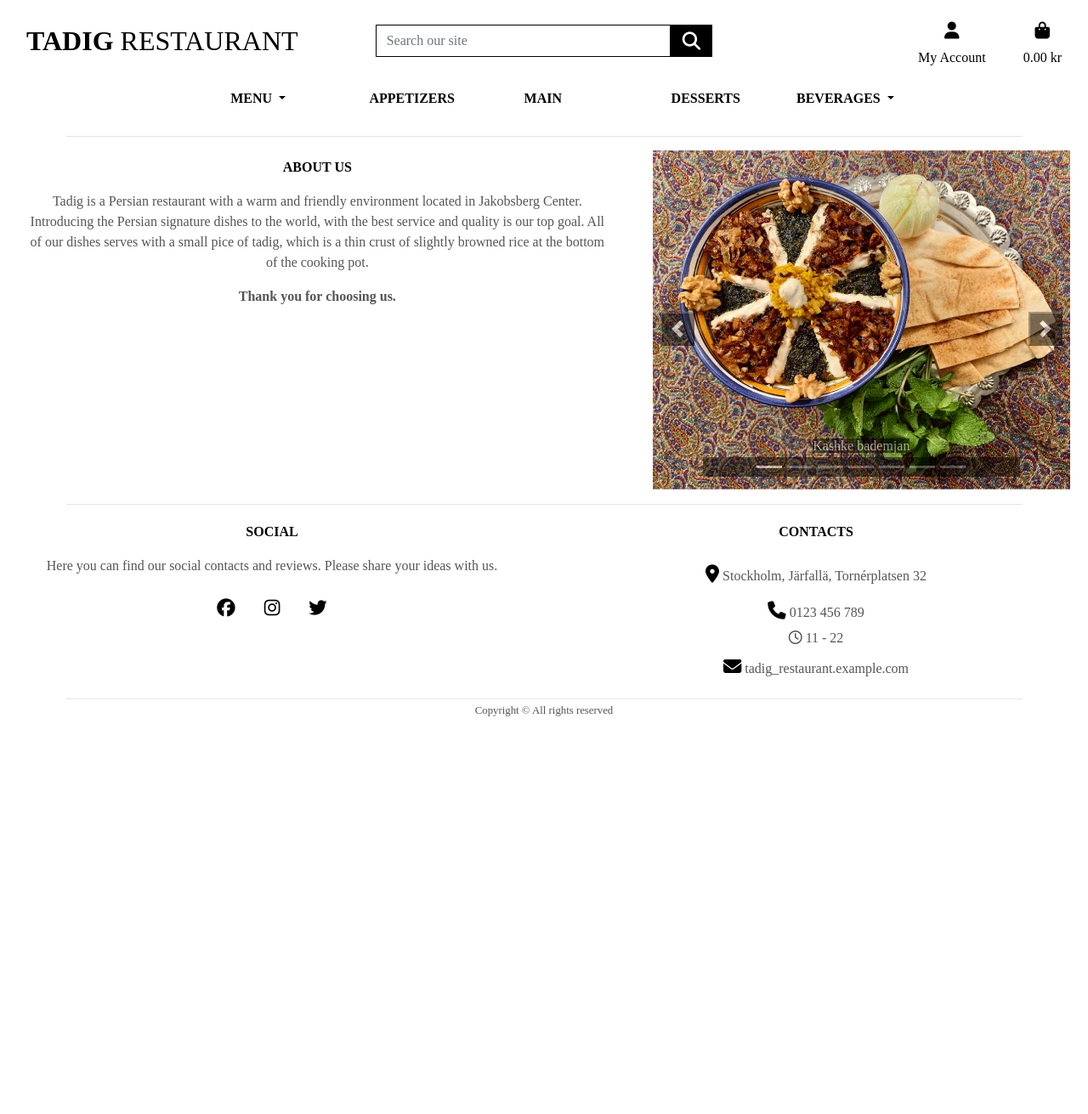
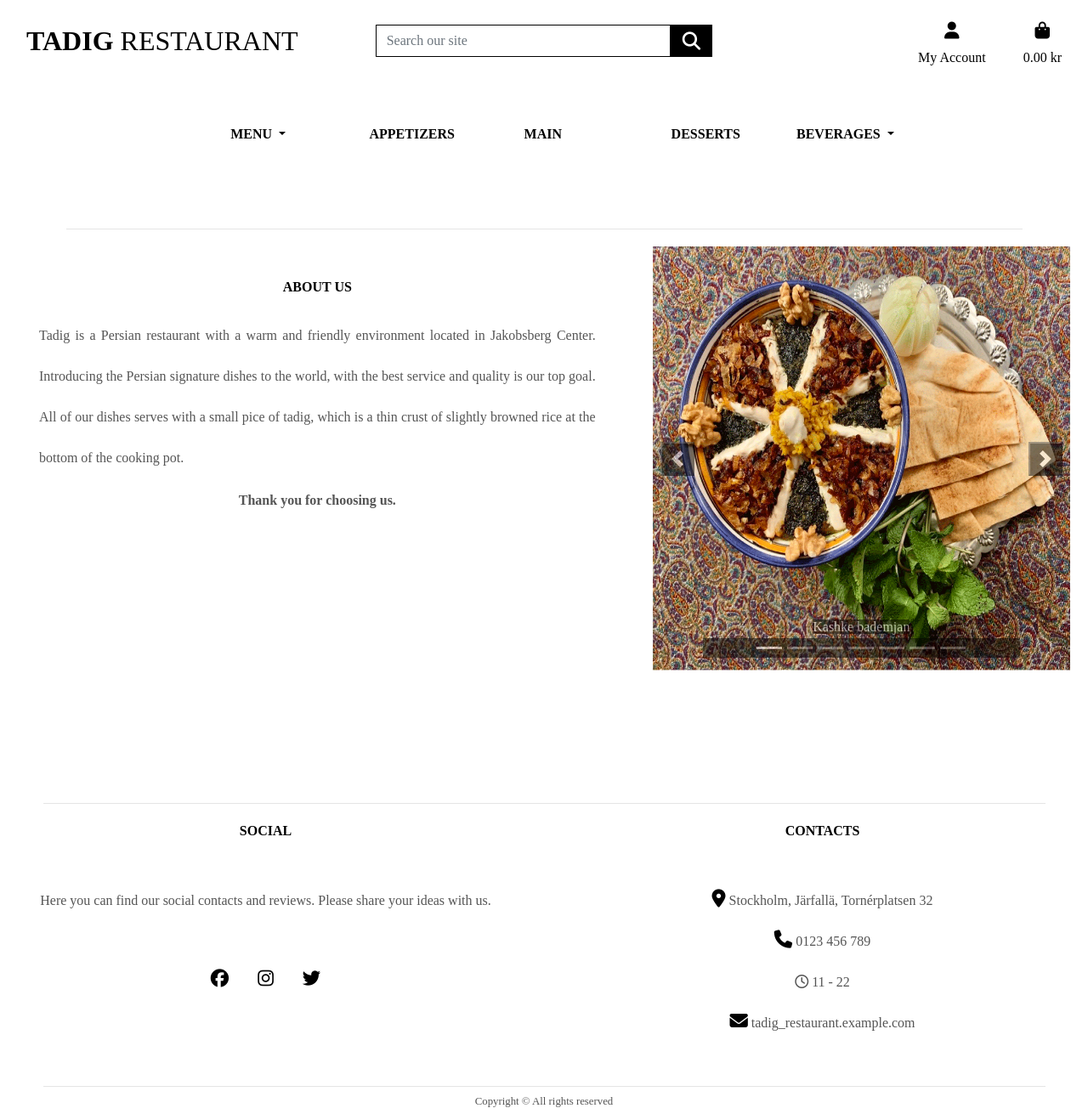
Before and after one commit to behnazkhoshnood/tadig_restaurant_v2, a Django app: page / in a window 1280 px wide. Shown: the whole page at 85% size. Run offline with Django 3.2, Linux system fonts and the light colour scheme; some libraries are stand-ins or nearby versions.

Commit message:
fixed the footer to be in the bottom of the page in all views

```diff
--- /dev/null
+++ b/bag/urls.py
@@ -0,0 +1,6 @@
+from django.urls import path
+from . import views
+
+urlpatterns = [
+    path('', views.view_bag, name='view_bag')
+]
--- a/home/templates/home/index.html
+++ b/home/templates/home/index.html
@@ -11,28 +11,33 @@
 {% endblock %}
 
 {% block content %}
+    <div id="content-wrap">
         <div class="container-fluid">
             <hr>
             <div class="row">
-        <div class="col-12 col-sm-5 col-md-6 col-lg-7 text-center">
-            <p class="logo-font font-weight-bold text-black mt-2 mb-sm-0">About Us</p>
+                <div id="about-note" class="col-12 col-lg-7 text-center">
+                    <h6 class="logo-font font-weight-bold text-black mt-2">About Us</h6>
                     <p class="p-sm-1 mb-sm-0 p-md-3 about-note d-flex justify-content-center">
                         Tadig is a Persian restaurant with a warm and friendly environment located in Jakobsberg Center.
-                Introducing the Persian signature dishes to the world, with the best service and quality is our top goal.
-                All of our dishes serves with a small pice of tadig,  which is a thin crust of slightly browned rice at the bottom of the cooking pot.
-                <br>
+                        Introducing the Persian signature dishes to the world, with the best service and quality is our
+                        top goal.
+                        All of our dishes serves with a small pice of tadig, which is a thin crust of slightly browned
+                        rice at the bottom of the cooking pot.
                     </p>
-            <p class="font-weight-bold mb-0">
+                    <h6 class="font-weight-bold mb-0 mb-md-2">
                         Thank you for choosing us.
-            </p>
+                    <h6>
                 </div>
-        <hr class="d-block d-sm-none">
-        <div id="carouselExampleDark" class="carousel carousel-dark slide d-md-block col-12 col-sm-7 col-md-6 col-lg-5 p-0" data-ride="carousel">
+                <hr class="d-block d-lg-none">
+                <div id="carouselExampleDark"
+                    class="carousel carousel-dark slide d-md-block col-12 col-lg-5 p-0"
+                    data-ride="carousel">
                     <div class="carousel-inner">
                         <div class="carousel-item active">
                             <!--                                  kashke bademjan-->
                             <a href="">
-                    <img src="/media/Kashke-bademjan.jpg" class="d-block w-100 img-fluid" alt="Kashke-bademjan" />
+                                <img src="/media/Kashke-bademjan.jpg" class="d-block w-100 img-fluid"
+                                    alt="Kashke-bademjan" />
                                 <div class="carousel-caption d-block">
                                     <h6 class="text-white bg-black d-inline">Kashke bademjan</h6>
                                 </div>
@@ -41,7 +46,8 @@
                         <div class="carousel-item">
                             <!--                                     Khoreshte fesenjoon-->
                             <a href="">
-                    <img src="/media/Khoreshte-fesenjoon.jpg" class="d-block w-100 img-fluid" alt="Khoreshte fesenjoon" />
+                                <img src="/media/Khoreshte-fesenjoon.jpg" class="d-block w-100 img-fluid"
+                                    alt="Khoreshte fesenjoon" />
                                 <div class="carousel-caption d-block">
                                     <h6 class="text-white bg-black d-sm-inline">Khoreshte fesenjoon</h6>
                             </a>
@@ -59,7 +65,8 @@
                     <div class="carousel-item">
                         <!--                                 araghe bidmeshk-->
                         <a href="">
-                    <img src="/media/Araghe-bidmeshk.jpg" class="d-block w-100 img-fluid" alt="Araghe bidmeshk" />
+                            <img src="/media/Araghe-bidmeshk.jpg" class="d-block w-100 img-fluid"
+                                alt="Araghe bidmeshk" />
                             <div class="carousel-caption d-block">
                                 <h6 class="text-white bg-black d-inline">Araghe bidmeshk</h6>
                             </div>
@@ -86,17 +93,20 @@
                     <div class="carousel-item">
                         <!--                                                  watermelon juice -->
                         <a href="">
-                    <img src="/media/Watermelon-juice.jpg" class="d-block w-100 img-fluid" alt="Watermelon juice" />
+                            <img src="/media/Watermelon-juice.jpg" class="d-block w-100 img-fluid"
+                                alt="Watermelon juice" />
                             <div class="carousel-caption d-block">
                                 <h6 class="text-white bg-black d-inline">Watermelon juice</h6>
                             </div>
                         </a>
                     </div>
-                <button class="carousel-control-prev" type="button" data-target="#carouselExampleDark" data-slide="prev">
+                    <button class="carousel-control-prev" type="button" data-target="#carouselExampleDark"
+                        data-slide="prev">
                         <span class="carousel-control-prev-icon" aria-hidden="true"></span>
                         <span class="d-none">Previous</span>
                     </button>
-                <button class="carousel-control-next" type="button" data-target="#carouselExampleDark" data-slide="next">
+                    <button class="carousel-control-next" type="button" data-target="#carouselExampleDark"
+                        data-slide="next">
                         <span class="carousel-control-next-icon" aria-hidden="true"></span>
                         <span class="d-none">Next</span>
                     </button>
@@ -112,5 +122,5 @@
                 </div>
             </div>
         </div>
-    <hr class="d-none d-sm-block d-md-block d-lg-block">
+    </div>
 {% endblock %}
--- a/static/css/base.css
+++ b/static/css/base.css
@@ -9,6 +9,23 @@ html {
     color: #555;
     font-weight: 500;
 }
+
+#page-container {
+  position: relative;
+  min-height: 80vh;
+}
+
+#content-wrap {
+  padding-bottom: 5px;
+}
+
+#footer {
+  position: absolute;
+  bottom: 0;
+  width: 100%;
+  height: 1rem;
+}
+
 
 hr{
     width: 90%;
@@ -63,6 +80,10 @@ strong{
 
 .border-black {
     border: 1px solid black !important;
+}
+
+#about-note p{
+    text-align: justify;
 }
 
 .carousel-item img {
@@ -142,8 +163,6 @@ footer {
     padding: 0;
     clear: both;
     position: relative;
-    height: 190px;
-    margin-top: -190px;
 }
 
 .fas,
@@ -227,7 +246,11 @@ div.img-div{
         padding-left: 3px;
     }
 
-        .header-container {
+    .nav-link:last-child{
+        padding-right: 20px;
+    }
+
+    .header-container {
         padding-top: 70px;
     }
 
@@ -244,4 +267,40 @@ div.img-div{
     .list-group-item:last-child{
         border-bottom: none;
     }
+
+    #about-note,
+    .social-note,
+    .contacts{
+        padding: 15px;
+    }
 }
+
+@media(min-height:800px){
+    #about-note,
+    .social-note,
+    .contacts{
+        line-height: 3;
+        padding: 30px;
+    }
+
+    .carousel-item img{
+        height: 500px;
+    }
+
+    hr{
+        margin-top: 20px;
+        margin-bottom: 20px;
+    }
+}
+
+@media(min-height:1300px){
+    #page-container {
+    min-height: 68vh;
+    }
+
+    #content-wrap,
+    .navbar {
+    padding-top: 50px;
+    }
+
+}
--- a/tadig_restaurant/settings.py
+++ b/tadig_restaurant/settings.py
@@ -44,6 +44,7 @@ INSTALLED_APPS = [
     'allauth.socialaccount',
     'home',
     'products',
+    'bag',
 ]
 
 MIDDLEWARE = [
--- a/tadig_restaurant/urls.py
+++ b/tadig_restaurant/urls.py
@@ -23,4 +23,5 @@ urlpatterns = [
     path('accounts/', include('allauth.urls')),
     path('', include('home.urls')),
     path('products/', include('products.urls')),
+    path('bag/', include('bag.urls')),
 ] + static(settings.MEDIA_URL, document_root=settings.MEDIA_ROOT)
--- a/templates/base.html
+++ b/templates/base.html
@@ -38,6 +38,8 @@
     <title>Tadig Restaurant {% block extra_title %}{% endblock %}</title>
   </head>
   <body>
+    <div id="page-container">
+        <div id="content-wrap">
             <header class="container-fluid fixed-top">
                 <div id="topnav" class="row bg-white pt-lg-2 d-none d-lg-flex">
                     <div class="col-12 col-lg-4 my-auto py-1 py-lg-0 text-center text-lg-left">
@@ -82,7 +84,7 @@
                                 </div>
                             </li>
                             <li class="list-inline-item">
-                        <a class="{% if grand_total %}text-info font-weight-bold{% else %}text-black{% endif %} nav-link" href="">
+                                <a class="{% if grand_total %}text-info font-weight-bold{% else %}text-black{% endif %} nav-link" href="{% url 'view_bag' %}">
                                     <div class="text-center">
                                         <div><i class="fas fa-shopping-bag fa-lg"></i></div>
                                         <p class="my-0">
@@ -108,6 +110,7 @@
                     </nav>
                 </div>
             </header>
+        </div>
 
         {% if messages %}
             <div class="message-container"></div>
@@ -119,8 +122,10 @@
         {% block content %}
         {% endblock %}
 
-    <footer class="bg-white w-100 mt-auto">
+        <footer id="footer" class="bg-white w-100 mt-auto">
+            <div id="content-wrap">
             {% include 'includes/footer.html' %}
+            </div>
         </footer>
 
         {% block postloadjs %}
@@ -128,7 +133,6 @@
             $('.toast').toast('show');
         </script>
         {% endblock %}
-
-
+    </div>
   </body>
 </html>
--- a/templates/includes/footer.html
+++ b/templates/includes/footer.html
@@ -1,9 +1,9 @@
 {% load i18n %}
 
     <div class="row ">
-        <hr class="mb-1 d-block d-sm-none">
+        <hr>
         <div class="col-12 col-sm-6">
-            <p class="logo-font font-weight-bold text-black text-center mt-1">Social</p>
+            <p class="logo-font font-weight-bold text-black text-center mt-0">Social</p>
             <p class="social-note text-center">
                 {% trans 'Here you can find our social contacts and reviews. Please share your ideas with us.' %}</p>
             <ul class="social-icons list-inline list-unstyled text-center my-0">
@@ -14,9 +14,9 @@
                 <li class="col inline"><a href="https://twitter.com/" target="_blank"><i class="fab fa-twitter text-black"></i></a></li>
             </ul>
         </div>
-        <hr class="mb-1 d-block d-sm-none">
+        <hr class="d-block d-sm-none">
         <div class="col-12 col-sm-6">
-            <p class="logo-font font-weight-bold text-black text-center mt-1">Contacts</p>
+            <p class="logo-font font-weight-bold text-black text-center mt-0">Contacts</p>
             <ul class="contacts list-inline list-unstyled text-center my-0">
                 <li><i class="fas fa-map-marker-alt"></i> Stockholm, Järfallä, Tornérplatsen 32</li>
                 <li><i class="fas fa-phone"></i> 0123 456 789</li>
@@ -24,8 +24,8 @@
                 <li><i class="fas fa-envelope"></i> tadig_restaurant.example.com</li>
             </ul>
         </div>
-    </div>
-    <hr class="mb-1">
+        <hr class="mb-1">
         <div class="col-md-12">
             <p class="small mt-1 text-center"> Copyright &copy; All rights reserved</p>
         </div>
+    </div>
--- a/templates/includes/mobile-top-header.html
+++ b/templates/includes/mobile-top-header.html
@@ -41,7 +41,7 @@
     </div>
 </li>
 <li class="list-inline-item">
-    <a class="{% if grand_total %}text-primary font-weight-bold{% else %}text-black{% endif %} nav-link d-block d-lg-none" href="">
+    <a class="{% if grand_total %}text-primary font-weight-bold{% else %}text-black{% endif %} nav-link d-block d-lg-none" href="{% url 'view_bag' %}">
         <div class="text-center">
             <div><i class="fas fa-shopping-bag fa-lg"></i></div>
             <p class="my-0">
```
Also changed, not shown: bag/templates/bag/bag.html (added, +40 -0 lines), products/templates/products/product_detail.html (+6 -4 lines), products/templates/products/products.html (+22 -9 lines), README.md. Lines whose indentation alone changed are shown as unchanged.
